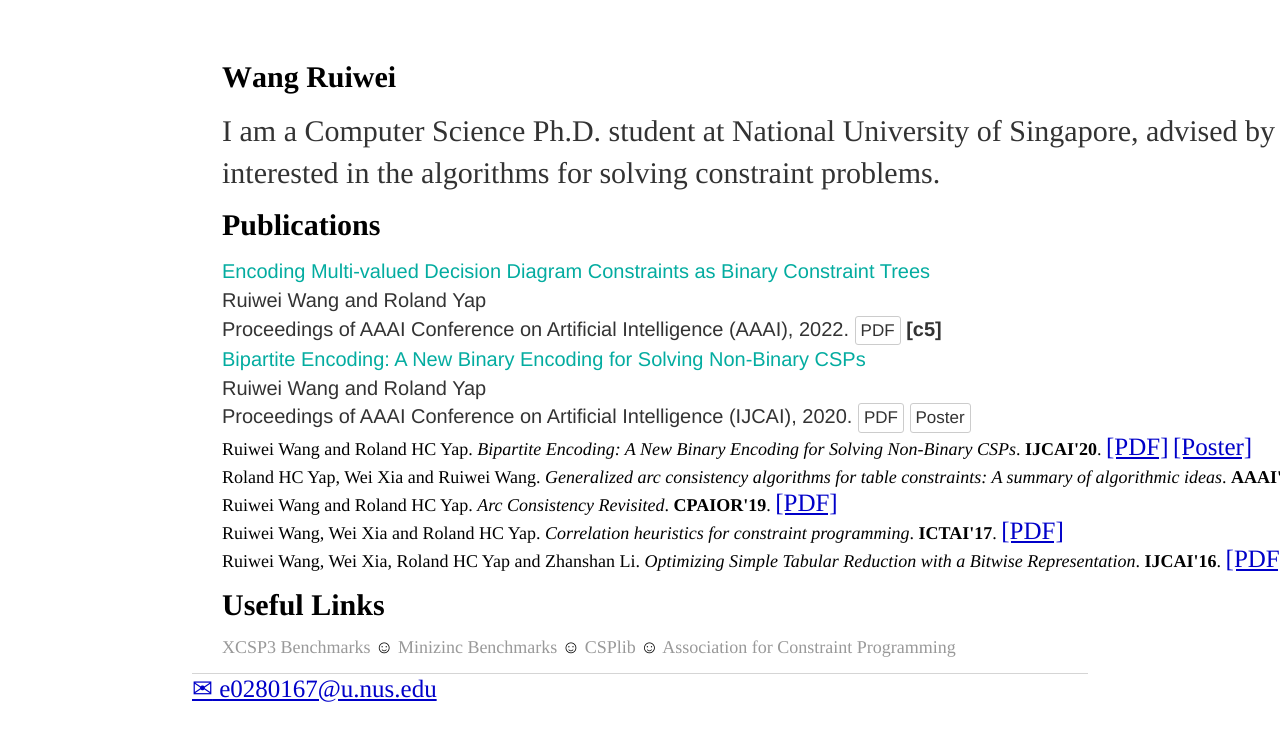
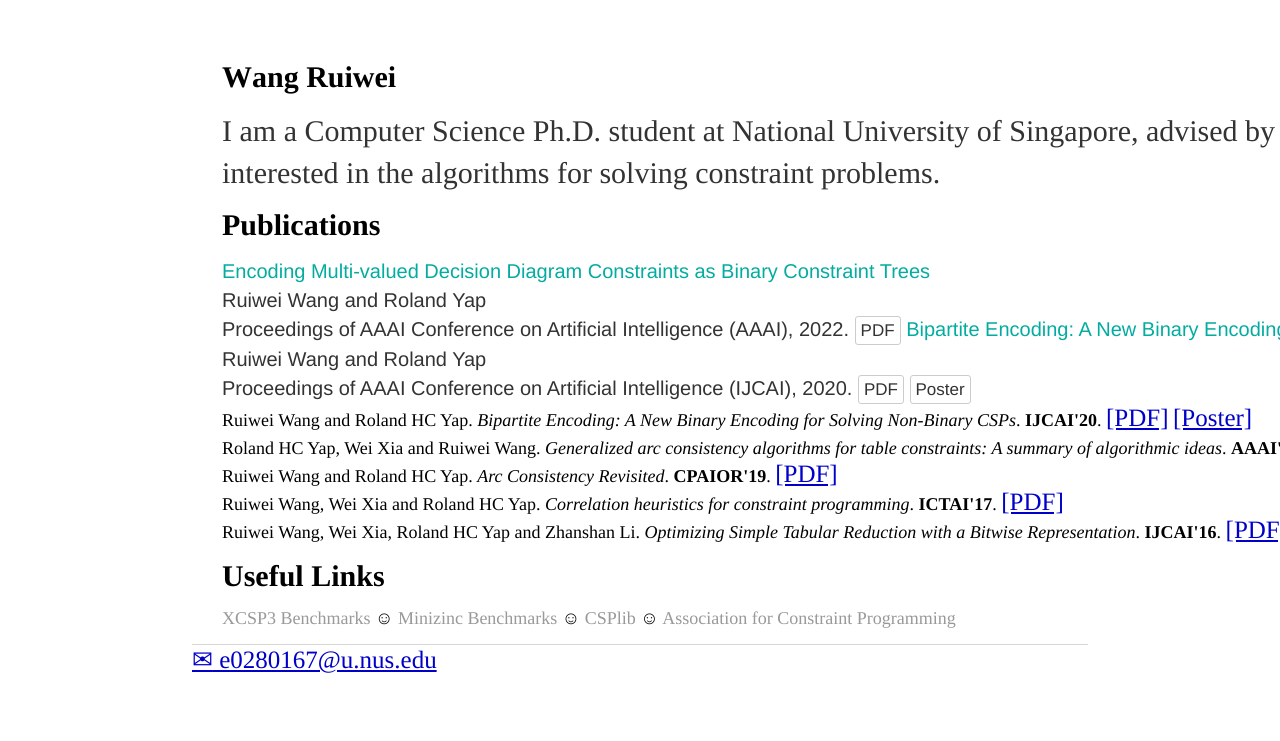
Before and after one commit to WangRuiwei/WangRuiwei.github.io, a Jekyll site: the page built from index.html, in a window 1280 px wide. Shown: the top 741 px of the page. Built offline with Jekyll 4.4.1, drawn with Linux system fonts in a browser that asks for light colours.

Commit message:
Update index.html

```diff
--- a/index.html
+++ b/index.html
@@ -23,13 +23,7 @@ Ruiwei Wang and Roland Yap
 <tr>
 <td>
 
-<span class="date">
-
-<span class="serial">
-<strong> [c5]  </strong><br />
-</span>
 </td>
-
 <td class="publication">
 <span class="pubtitle">
 <font color="##3aac3a">Bipartite Encoding: A New Binary Encoding for Solving Non-Binary CSPs</font>
```
